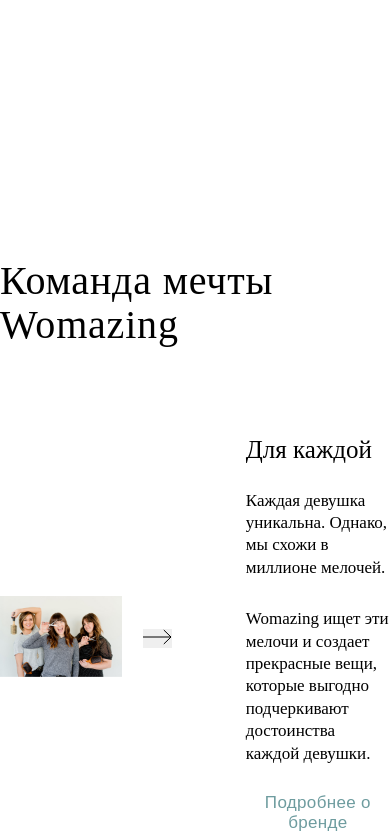
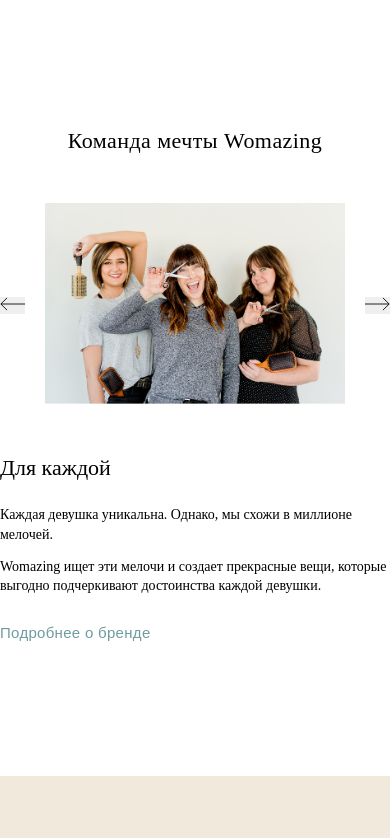
Before and after one commit to tarieltairov/WOMAZING, a React (Vite) app: page / in a window 390 px wide. Shown: the part 2446-3284 px from the top of the page. Built offline with nearby package versions, Linux system fonts and the light colour scheme.

Commit message:
feat: added adaptive in team component styles

```diff
--- a/src/pages/Main/components/Team/Team.module.scss
+++ b/src/pages/Main/components/Team/Team.module.scss
@@ -1,6 +1,4 @@
 .team {
-  margin-top: 130px;
-
   &Title {
     font-weight: 500;
     font-size: 40px;
@@ -24,7 +22,6 @@
 
       &Container {
         width: 100%;
-        transition: 'opacity 0.5s ease';
 
         img {
           width: 100%;
@@ -75,3 +72,63 @@
     }
   }
 }
+
+@media (max-width: 1210px) {
+  .team {
+    &Title {
+      font-size: 30px;
+      text-align: center;
+    }
+
+    &Body {
+      margin-top: 50px;
+      flex-direction: column;
+      gap: 50px;
+    }
+
+    &Text {
+      max-width: 100%;
+
+      &Separator {
+        margin: 13px 0;
+      }
+    }
+
+    .slider {
+      gap: 20px;
+      position: static;
+      &Left {
+        position: static;
+      }
+      &Right {
+        position: static;
+      }
+    }
+  }
+}
+
+@media (max-width: 480px) {
+  .team {
+    &Title {
+      font-size: 22px;
+    }
+    &Text {
+      button {
+        font-size: 15px;
+      }
+      line-height: 120%;
+      &Title {
+        font-size: 22px;
+      }
+      &Subtitle {
+        font-size: 14px;
+      }
+    }
+    .slider {
+      &Left img,
+      &Right img {
+        width: 25px;
+      }
+    }
+  }
+}
```
